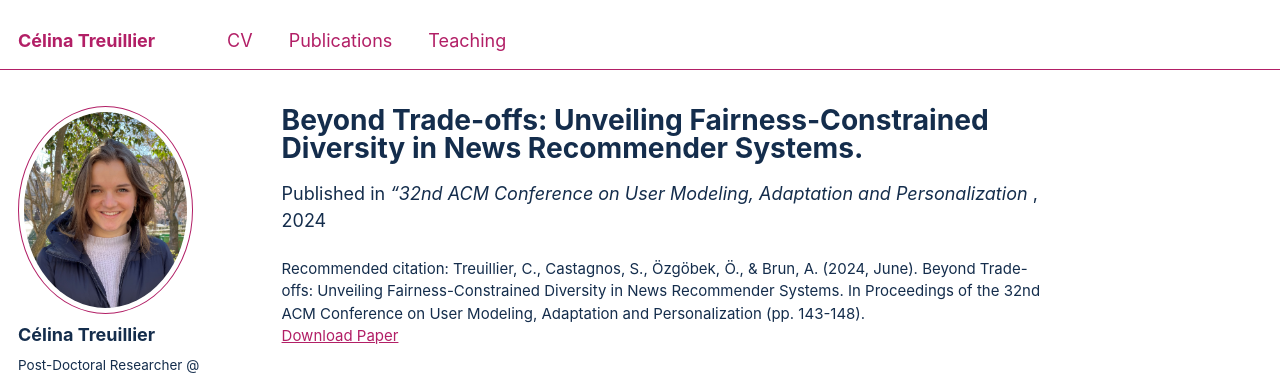
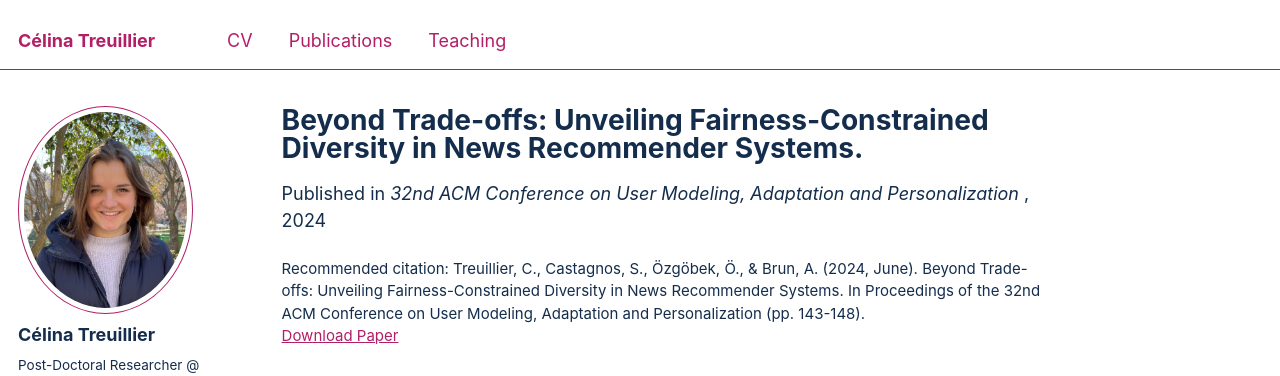
Before and after one commit to celinatreuillier/celinatreuillier.github.io, a Jekyll site: the page built from _publications/2024_UMAP.md, in a window 1280 px wide and 1072 px high. Shown: the top 376 px of the window. Built offline with Jekyll 4.4.1, drawn with Linux system fonts in a browser that asks for light colours; some web fonts are replaced.

```diff
--- a/_publications/2024_UMAP.md
+++ b/_publications/2024_UMAP.md
@@ -4,7 +4,7 @@ collection: publications
 category: conferences
 permalink: /publication/2024_UMAP
 date: 2024-07-01
-venue: '“32nd ACM Conference on User Modeling, Adaptation and Personalization '
+venue: '32nd ACM Conference on User Modeling, Adaptation and Personalization '
 paperurl: 'http://celinatreuillier.github.io/files/publications/Treuillier_UMAP24.pdf'
 citation: 'Treuillier, C., Castagnos, S., Özgöbek, Ö., & Brun, A. (2024, June). Beyond Trade-offs: Unveiling Fairness-Constrained Diversity in News Recommender Systems. In Proceedings of the 32nd ACM Conference on User Modeling, Adaptation and Personalization (pp. 143-148).'
 ---
```
